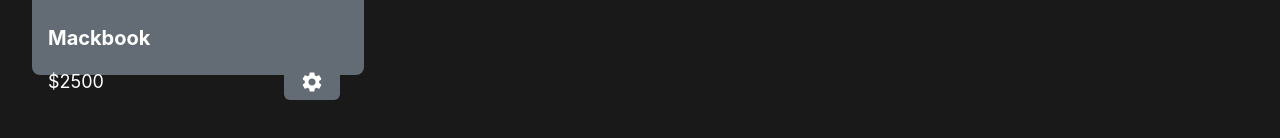
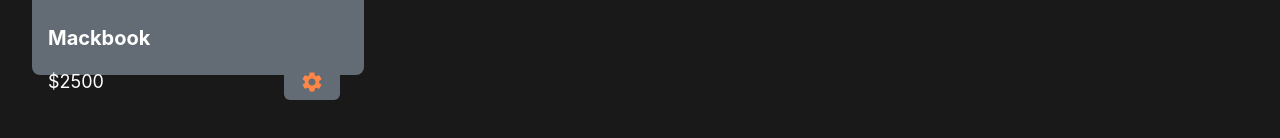
Before and after one commit to ZhuxGZ/gm2_crud, a Next.js app: page /dashboard in a window 1280 px wide. Shown: the part 426-564 px from the top of the page. Built offline with nearby package versions, Linux system fonts and the light colour scheme.

Commit message:
feat: change the setting color to orange

```diff
--- a/app/components/containers/productCard.tsx
+++ b/app/components/containers/productCard.tsx
@@ -15,7 +15,7 @@
 			<div className="cardBottom flex items-center mr-2">
 				<p className="price text-lg">$2500</p>
 				<Button sx={{ marginLeft: 'auto' }} color="neutral">
-					<Settings />
+					<Settings sx={{ fill: '#FF8645' }} />
 				</Button>
 			</div>
 		</Card>
```
